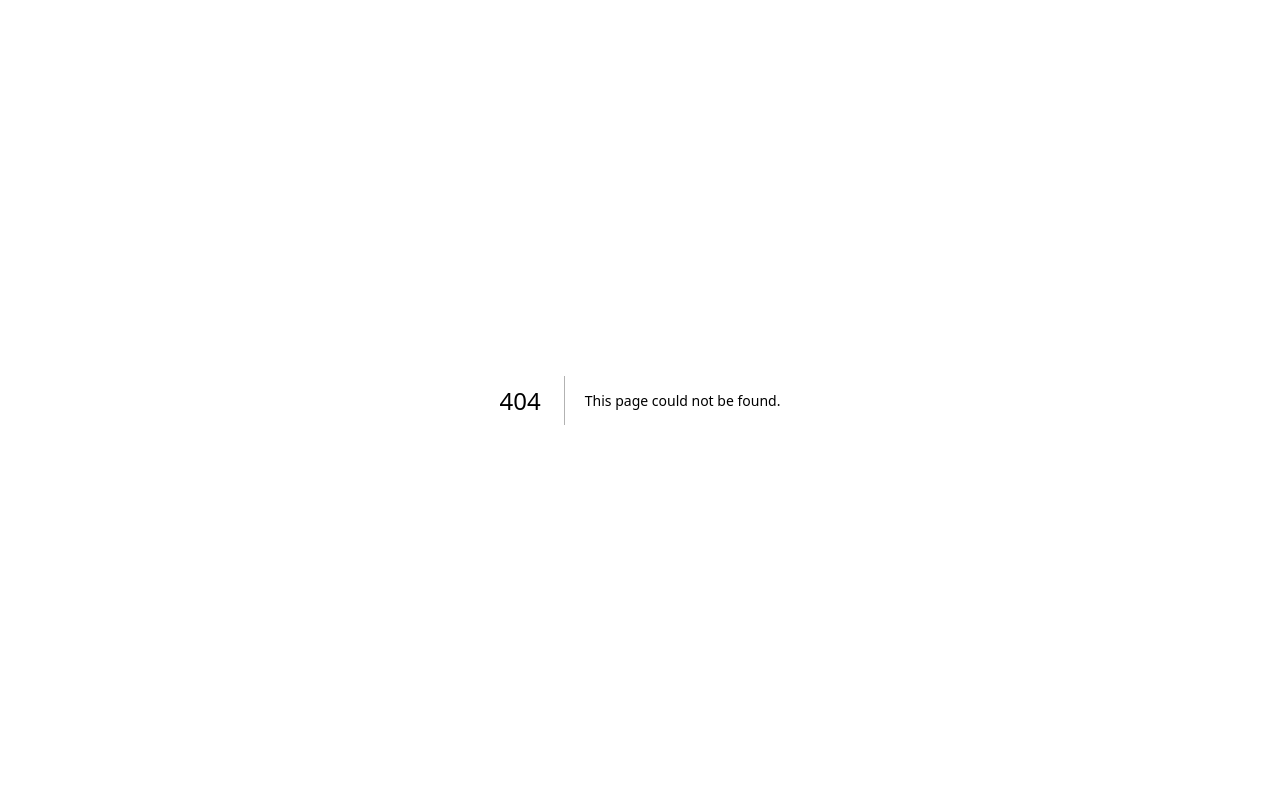
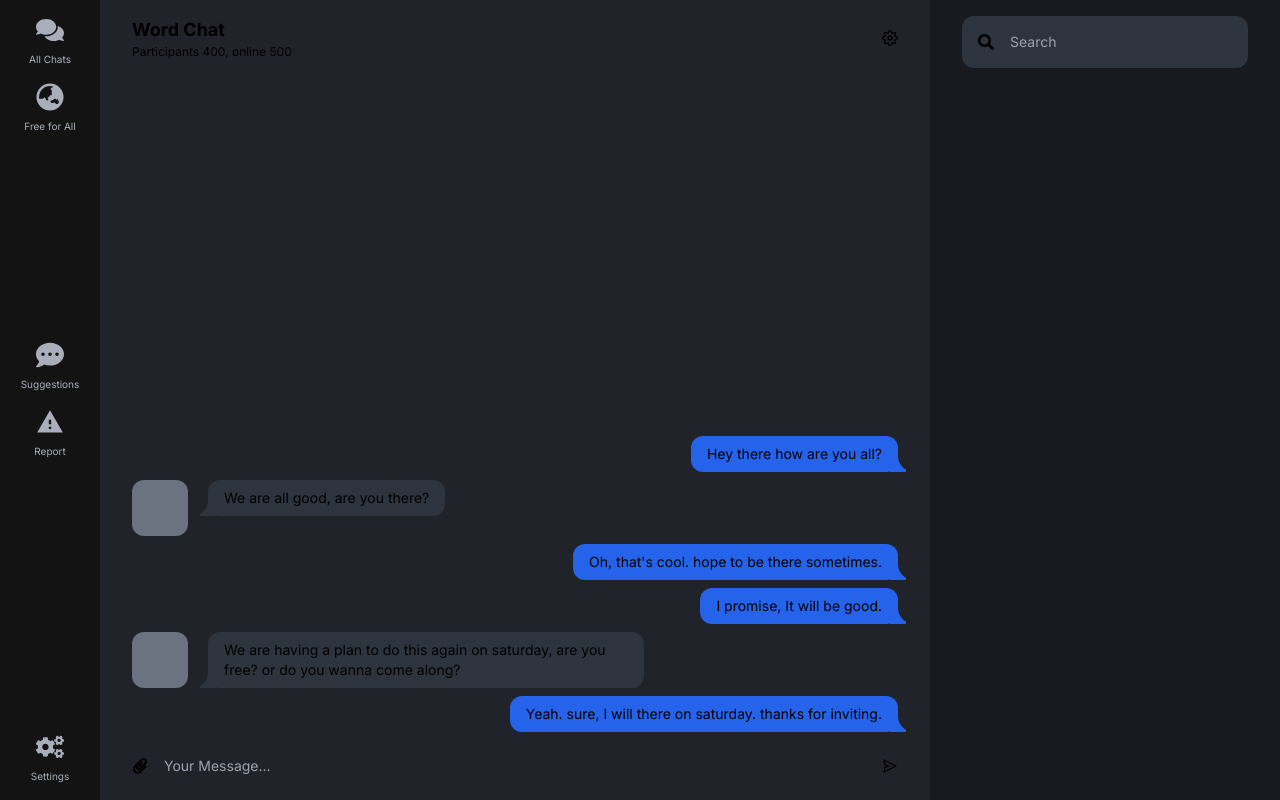
Before and after one commit to kamotekiddev/dream-chat, a Next.js app: page /free-for-all in a window 1280 px wide. Before the commit this address had no page. Built offline with nearby package versions, Linux system fonts and the light colour scheme.

Commit message:
build world chat UI

```diff
--- /dev/null
+++ b/src/app/free-for-all/layout.tsx
@@ -0,0 +1,23 @@
+import SearchBox from '@/features/SingleChat/SearchBox';
+import GeneralLayout from '@/layouts/GeneralLayout';
+
+interface Props {
+	children: React.ReactNode;
+}
+
+const Layout = ({ children }: Props) => {
+	return (
+		<GeneralLayout>
+			<div className='grid grid-cols-[auto_350px] h-full'>
+				{children}
+				<div className='space-y-4 h-full bg-[#181a1f] p-4'>
+					<div className='px-4'>
+						<SearchBox placeholder='Search' />
+					</div>
+				</div>
+			</div>
+		</GeneralLayout>
+	);
+};
+
+export default Layout;
--- /dev/null
+++ b/src/app/free-for-all/page.tsx
@@ -0,0 +1,48 @@
+import ChatHeader from '@/features/FreeForAllChat/ChatHeader';
+import ChatBox from '@/features/SingleChat/ChatBox';
+import MessageList from '@/features/SingleChat/MessageList';
+
+const messages: Message[] = [
+	{
+		id: '13234',
+		sender: { id: '1', image: '', name: 'Joshua Dela Cruz' },
+		text: 'Hey there how are you all?',
+	},
+	{
+		id: '13243',
+		sender: { id: '2', image: '', name: 'Joshua Dela Cruz' },
+		text: 'We are all good, are you there?',
+	},
+	{
+		id: '12324',
+		sender: { id: '1', image: '', name: 'Joshua Dela Cruz' },
+		text: "Oh, that's cool. hope to be there sometimes.",
+	},
+	{
+		id: '12344',
+		sender: { id: '1', image: '', name: 'Joshua Dela Cruz' },
+		text: 'I promise, It will be good.',
+	},
+	{
+		id: '12345',
+		sender: { id: '2', image: '', name: 'Joshua Dela Cruz' },
+		text: 'We are having a plan to do this again on saturday, are you free? or do you wanna come along?',
+	},
+	{
+		id: '12345',
+		sender: { id: '1', image: '', name: 'Joshua Dela Cruz' },
+		text: 'Yeah. sure, I will there on saturday. thanks for inviting.',
+	},
+];
+
+const FeeForAll = () => {
+	return (
+		<div className='p-4 px-8 grid gap-4 grid-rows-[auto_1fr_auto]'>
+			<ChatHeader />
+			<MessageList messages={messages} />
+			<ChatBox />
+		</div>
+	);
+};
+
+export default FeeForAll;
--- /dev/null
+++ b/src/features/FreeForAllChat/ChatHeader.tsx
@@ -0,0 +1,17 @@
+import React from 'react';
+import { FiSettings } from 'react-icons/fi';
+
+const ChatHeader = () => {
+	const subTitle = 'Participants 400, online 500';
+	return (
+		<header className='flex gap-4 items-center justify-between'>
+			<div>
+				<h1 className='text-lg font-bold'>Word Chat</h1>
+				<p className='text-xs'>{subTitle}</p>
+			</div>
+			<FiSettings />
+		</header>
+	);
+};
+
+export default ChatHeader;
--- a/src/layouts/SideNav.tsx
+++ b/src/layouts/SideNav.tsx
@@ -10,7 +10,7 @@ const SideNav = () => {
 				<SideNavLink icon={FaComments} href='/chats'>
 					All Chats
 				</SideNavLink>
-				<SideNavLink icon={FaGlobeAsia} href='/chats'>
+				<SideNavLink icon={FaGlobeAsia} href='/free-for-all'>
 					Free for All
 				</SideNavLink>
 			</div>
```
